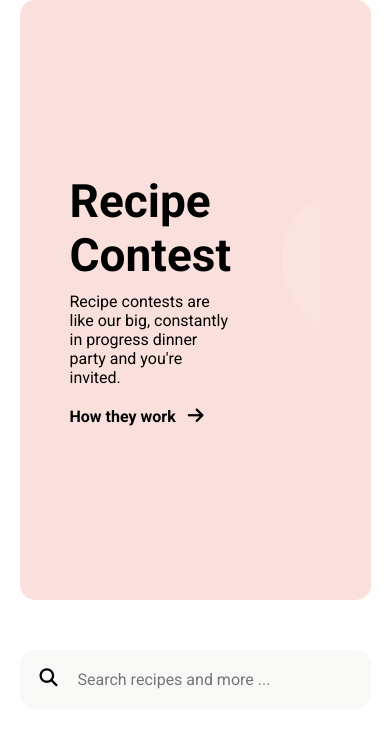
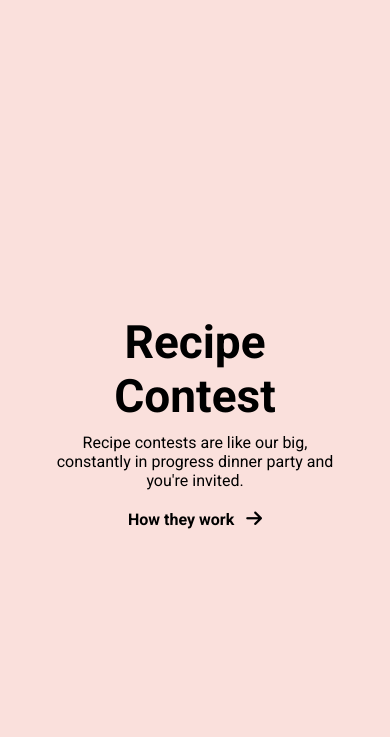
Before and after one commit to balbaal/master-chef, a website with bundled scripts: page index.html in a window 390 px wide. Shown: the top 737 px of the page. Built offline with nearby package versions, Linux system fonts and the light colour scheme.

Commit message:
add: responsive hero

```diff
--- a/styles/main.sass
+++ b/styles/main.sass
@@ -62,6 +62,21 @@ $americano: #846F6B
         width: auto
         height: auto
 
+    @media screen and ( max-width: 768px )
+      text-align: center
+      flex-direction: column
+      height: 100vh
+      margin: 0 -10%
+      justify-content: center
+      margin-bottom: 50px
+
+      &__content
+        padding: 40px 15px
+        width: 100%
+
+      &__figure
+        display: none
+
   .searching-tab
     &__form
       &__wrap
```
Also changed, not shown: styles/main.css.
